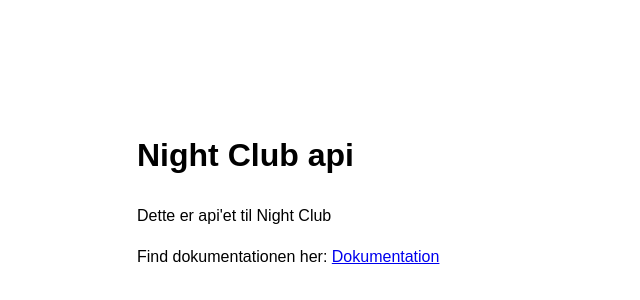
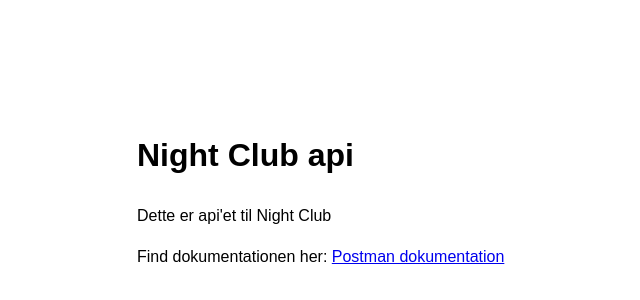
Before and after one commit to rts-cmk/night-club-api-ts, a website: page public/index.html in a window 1280 px wide. Shown: the part 126-426 px from the top of the page, without its empty margins (303-943 px from the left). Drawn offline with Linux system fonts and the light colour scheme.

Commit message:
Update documentation link in index.html to point to Postman documentation

```diff
--- a/public/index.html
+++ b/public/index.html
@@ -21,7 +21,8 @@
         <h1>Night Club api</h1>
         <p>Dette er api'et til Night Club</p>
 
-        <p>Find dokumentationen her: <a href="/docs">Dokumentation</a></p>
+        <p>Find dokumentationen her: <a href="https://documenter.getpostman.com/view/43776245/2sBXVigpNk">Postman
+                dokumentation</a></p>
     </div>
 </body>
 
```
